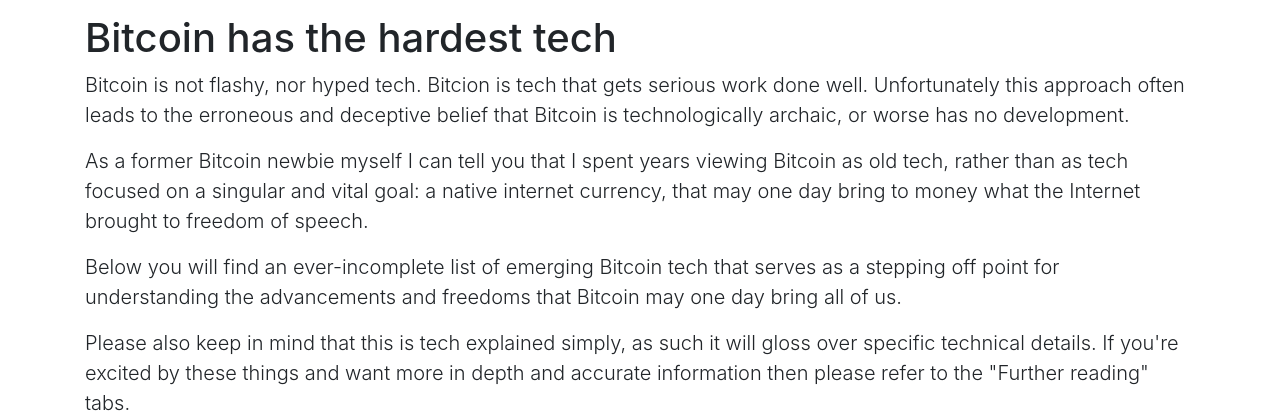
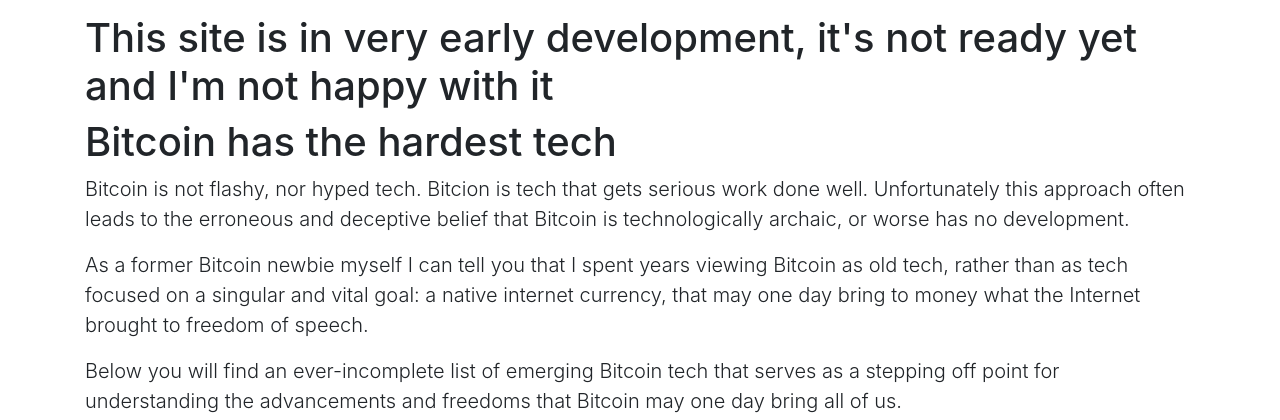
Before and after one commit to pyskell/whatcanbitcoindo, a Flask app: page / in a window 1280 px wide. Shown: the part 56-476 px from the top of the page. Run offline with Flask 2, Linux system fonts and the light colour scheme; some libraries are stand-ins or nearby versions.

Commit message:
ADD: Notice

```diff
--- a/templates/index.html
+++ b/templates/index.html
@@ -36,6 +36,7 @@
 </nav>
 
 <main role="main" class="container">
+	<h1>This site is in very early development, it's not ready yet and I'm not happy with it</h1>
 	<div id="main-body">
 		<h1>Bitcoin has the hardest tech</h1>
 		<p class="lead">
```
